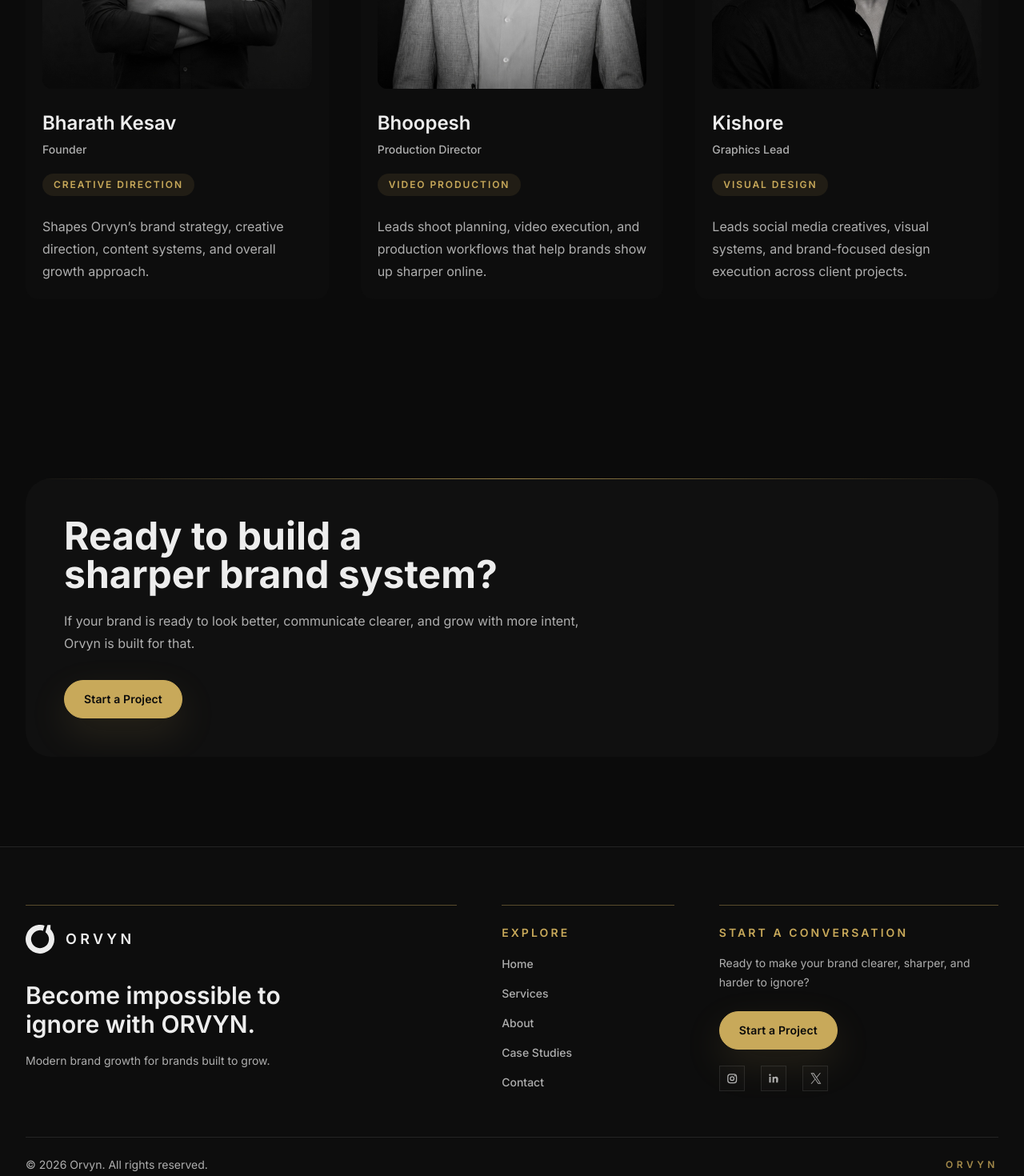
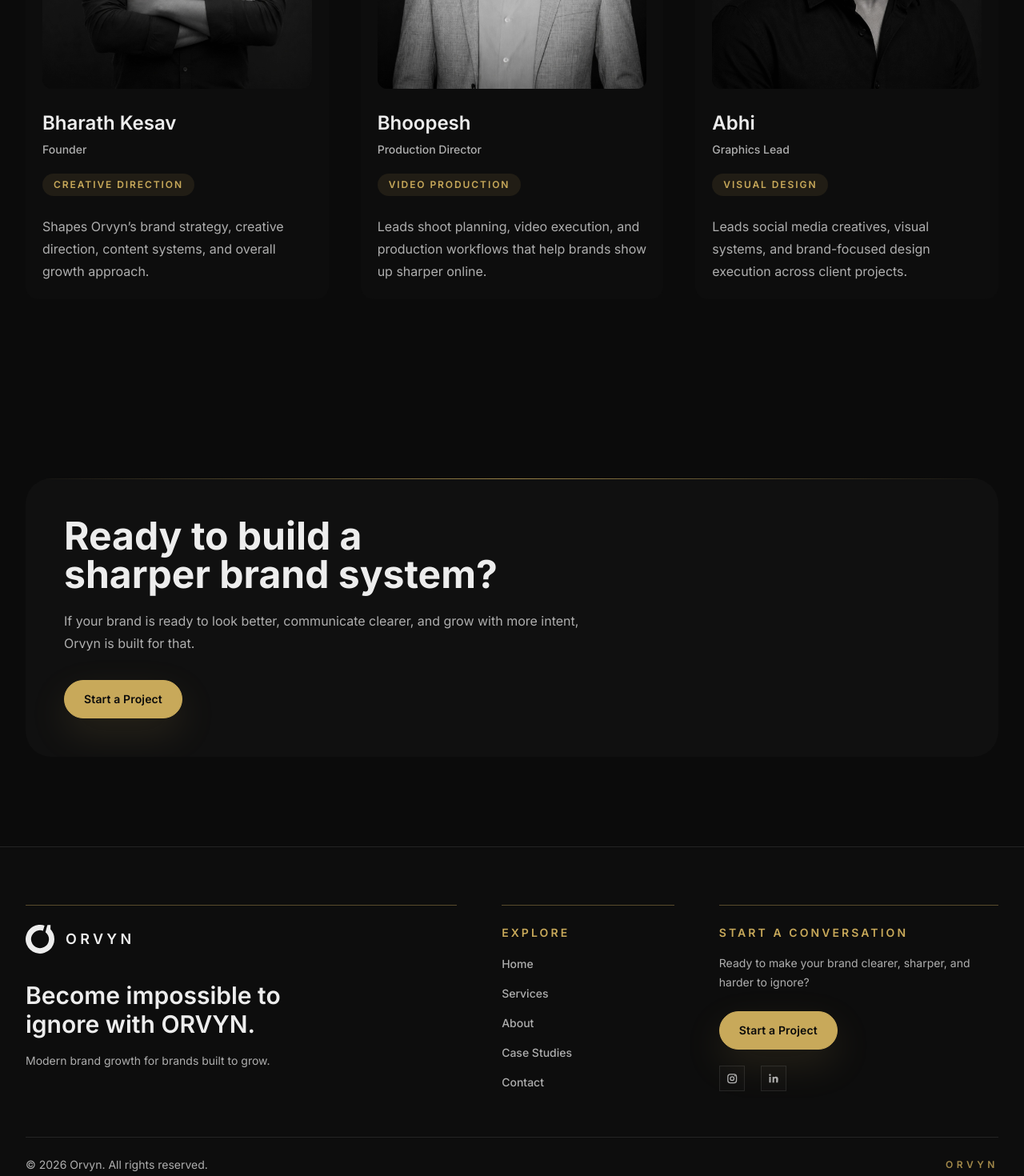
Before and after one commit to Sphinxxer/Orvyn, a Next.js app: page /about in a window 1280 px wide. Shown: the part 3960-5430 px from the top of the page at 80% size. Built offline with nearby package versions, Linux system fonts and the light colour scheme.

Commit message:
Add files via upload

```diff
--- a/app/contact/page.tsx
+++ b/app/contact/page.tsx
@@ -32,20 +32,21 @@
               <h2 className="text-sm font-semibold uppercase tracking-[0.22em] text-gold-soft">
                 What happens next
               </h2>
-              <ol className="mt-5 space-y-4">
+              <div className="mt-5 space-y-4">
                 {[
                   "We review your inquiry",
                   "We understand where the brand stands",
                   "We suggest the clearest next move"
                 ].map((item, index) => (
-                  <li key={item} className="flex gap-3 text-sm leading-6 text-muted">
-                    <span className="font-semibold text-gold-soft/90">
+                  <div key={item} className="flex gap-3 text-sm leading-6 text-muted">
+                    <span className="min-w-8 font-semibold text-gold-soft/90">
                       {String(index + 1).padStart(2, "0")}
                     </span>
+                    <span className="text-gold-soft/65" aria-hidden="true">—</span>
                     <span>{item}</span>
-                  </li>
+                  </div>
                 ))}
-              </ol>
+              </div>
             </div>
           </aside>
 
--- a/components/case-study-card.tsx
+++ b/components/case-study-card.tsx
@@ -5,7 +5,6 @@
   focusAreas: string[];
   label: string;
   deckHref: string;
-  previewLabel: string;
 };
 
 export function CaseStudyCard({
@@ -14,8 +13,7 @@
   description,
   focusAreas,
   label,
-  deckHref,
-  previewLabel
+  deckHref
 }: CaseStudyCardProps) {
   return (
     <article className="group rounded-[2rem] bg-coal/72 p-5 transition duration-300 hover:-translate-y-1 hover:bg-graphite/72 sm:p-6 lg:p-7">
@@ -26,15 +24,13 @@
           <div className="relative flex h-full min-h-60 flex-col justify-between pt-7">
             <div>
               <p className="text-xs font-semibold uppercase tracking-[0.22em] text-gold-soft">
-                {previewLabel}
+                {label}
               </p>
               <p className="mt-4 max-w-52 text-3xl font-semibold leading-tight text-white">
                 {title}
               </p>
             </div>
-            <p className="text-xs font-semibold uppercase tracking-[0.2em] text-muted">
-              Project deck
-            </p>
+            <p className="text-xs font-semibold uppercase tracking-[0.2em] text-muted">{category}</p>
           </div>
         </div>
 
--- a/components/problem-section.tsx
+++ b/components/problem-section.tsx
@@ -16,13 +16,13 @@
 
         <div className="relative max-w-4xl rounded-[2rem] bg-white/[0.025] px-6 py-8 sm:px-8 sm:py-10 lg:px-10">
           <h2 className="text-balance text-3xl font-semibold leading-[1.12] text-white sm:text-5xl lg:text-[3.75rem] lg:leading-[1.05]">
-            <span className="block">Most brands don&apos;t need more marketing.</span>
+            <span className="block">Most brands don’t need more marketing.</span>
             <span className="mt-2 block text-gold-soft">
               They need a clearer reason to be chosen.
             </span>
           </h2>
           <p className="mt-8 max-w-2xl text-base leading-7 text-white/72 sm:text-lg sm:leading-8">
-            More posts, ads, or redesigns won&apos;t fix a brand that feels
+            More posts, ads, or redesigns won’t fix a brand that feels
             unclear. Orvyn sharpens the foundation first — so every next move
             works harder.
           </p>
--- a/components/site-footer.tsx
+++ b/components/site-footer.tsx
@@ -5,8 +5,7 @@
 
 const socialLinks = [
   { label: "Instagram", href: "https://www.instagram.com/orvyn.cc/", icon: "instagram" },
-  { label: "LinkedIn", href: "https://www.linkedin.com/company/orvyncc/", icon: "linkedin" },
-  { label: "X", href: "#", icon: "x" }
+  { label: "LinkedIn", href: "https://www.linkedin.com/company/orvyncc/", icon: "linkedin" }
 ] as const;
 
 export function SiteFooter() {
@@ -42,8 +41,8 @@
                   key={item.label}
                   href={item.href}
                   aria-label={item.label}
-                  target={item.href === "#" ? undefined : "_blank"}
-                  rel={item.href === "#" ? undefined : "noreferrer"}
+                  target="_blank"
+                  rel="noopener noreferrer"
                   className="grid size-8 place-items-center border border-white/10 bg-white/[0.01] text-muted transition hover:-translate-y-0.5 hover:border-gold/45 hover:text-gold focus:outline-none focus:ring-2 focus:ring-gold/70 focus:ring-offset-2 focus:ring-offset-ink"
                 >
                   <SocialIcon icon={item.icon} />
@@ -83,11 +82,7 @@
     );
   }
 
-  return (
-    <svg className="size-4" viewBox="0 0 24 24" aria-hidden="true" fill="currentColor">
-      <path d="M15.2 10.63 22.4 2h-1.7l-6.25 7.49L9.46 2H3.7l7.55 11.33L3.7 22h1.7l6.6-7.61L17.27 22h5.76l-7.83-11.37Zm-2.34 2.7-.77-1.13L6.02 3.33h2.62l4.91 7.19.76 1.13 6.39 9.04h-2.62l-5.22-7.36Z" />
-    </svg>
-  );
+  return null;
 }
 
 function FooterLinks({
--- a/data/home.ts
+++ b/data/home.ts
@@ -190,26 +190,6 @@
   }
 ];
 
-export const caseStudies = [
-  {
-    title: "Grandeur Associates",
-    description:
-      "Instagram portfolio direction for a premium architecture and construction brand."
-  },
-  {
-    title: "Biomode",
-    description: "Content and catalog direction for a premium kids innerwear brand."
-  },
-  {
-    title: "Cameo Garments",
-    description: "Website revamp concept for a Tirupur-based garment exporter."
-  },
-  {
-    title: "SRA Financial Planning",
-    description: "Brand identity direction for a financial planning and advisory firm."
-  }
-];
-
 export const caseStudyDetails = [
   {
     title: "Grandeur Associates",
@@ -224,8 +204,7 @@
       "Shoot direction"
     ],
     label: "Client Direction",
-    deckHref: "/case-studies/grandeur-associates.pdf",
-    previewLabel: "Project deck"
+    deckHref: "/case-studies/grandeur-associates.pdf"
   },
   {
     title: "Biomode",
@@ -240,8 +219,7 @@
       "Visual system refinement"
     ],
     label: "Client Work",
-    deckHref: "/case-studies/biomode.pdf",
-    previewLabel: "Client work"
+    deckHref: "/case-studies/biomode.pdf"
   },
   {
     title: "Cameo Garments",
@@ -256,8 +234,7 @@
       "Portfolio-building direction"
     ],
     label: "Website Concept",
-    deckHref: "/case-studies/cameo-garments.pdf",
-    previewLabel: "Website deck"
+    deckHref: "/case-studies/cameo-garments.pdf"
   },
   {
     title: "SRA Financial Planning",
@@ -272,8 +249,7 @@
       "Trust-led communication"
     ],
     label: "Brand Direction",
-    deckHref: "/case-studies/sra-financial-planning.pdf",
-    previewLabel: "Brand deck"
+    deckHref: "/case-studies/sra-financial-planning.pdf"
   }
 ];
 
@@ -300,27 +276,6 @@
     title: "Refine the outcome",
     description:
       "We improve the work based on clarity, usability, perception, and performance."
-  }
-];
-
-export const whyPoints = [
-  {
-    title: "Strategy before execution",
-    description:
-      "We do not create for the sake of activity. Every move needs a reason."
-  },
-  {
-    title: "Modern visual direction",
-    description: "We help brands look current, premium, and easier to trust."
-  },
-  {
-    title: "Clarity-led communication",
-    description:
-      "We simplify what your brand does, who it serves, and why people should care."
-  },
-  {
-    title: "Built to improve over time",
-    description: "We focus on systems that can be reviewed, refined, and scaled."
   }
 ];
 
@@ -385,13 +340,13 @@
     alt: "Bhoopesh — Production Director at Orvyn"
   },
   {
-    name: "Kishore",
+    name: "Abhi",
     title: "Graphics Lead",
     role: "Visual Design",
     description:
       "Leads social media creatives, visual systems, and brand-focused design execution across client projects.",
-    imageSrc: "/team/kishore.jpg",
-    alt: "Kishore — Graphics Lead at Orvyn"
+    imageSrc: "/team/Abhi.jpg",
+    alt: "Abhi — Graphics Lead at Orvyn"
   }
 ];
 
```
Also changed, not shown: public/team/Abhi.jpg (added).
